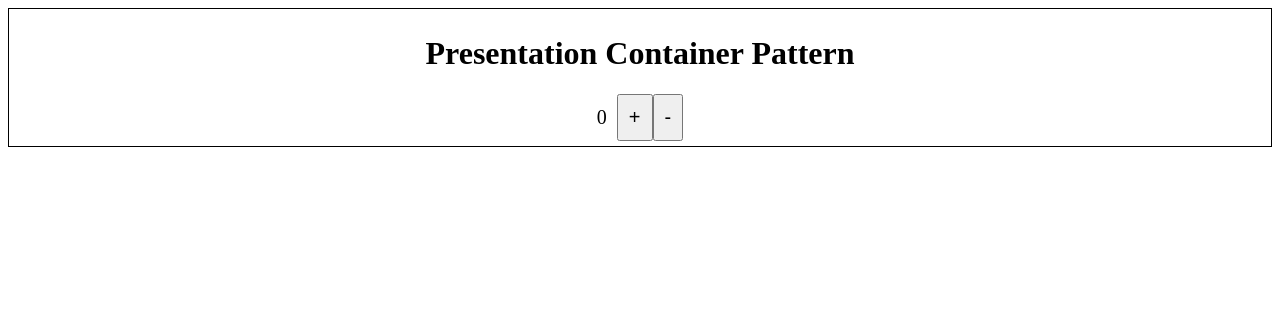
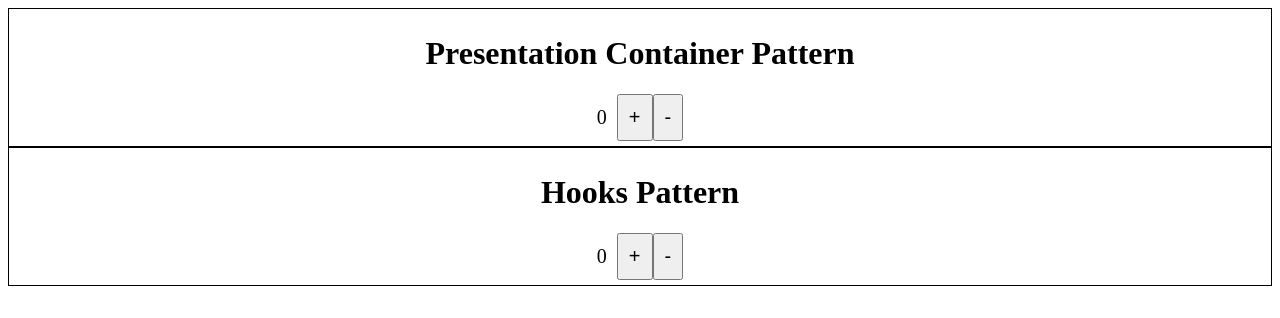
Before and after one commit to pshdev1030/react_design_pattern, a React (Create React App) app: page / in a window 1280 px wide. Shown: the top 318 px of the page. Built offline with nearby package versions, Linux system fonts and the light colour scheme.

Commit message:
Feat: hooks 패턴 추가

```diff
--- a/src/App.tsx
+++ b/src/App.tsx
@@ -1,3 +1,4 @@
+import Hooks from "./patterns/Hooks/Usage";
 import ContainerPresentation from "./patterns/Presentation_Container/Usage";
 import { PatternWrapper } from "./styles";
 
@@ -7,6 +8,9 @@ function App() {
       <div className={PatternWrapper}>
         <ContainerPresentation />
       </div>
+      <div className={PatternWrapper}>
+        <Hooks />
+      </div>
     </>
   );
 }
--- /dev/null
+++ b/src/patterns/Hooks/Usage.tsx
@@ -0,0 +1,10 @@
+import Counter from "./components/Counter";
+
+export default function Hooks() {
+  return (
+    <div>
+      <h1>Hooks Pattern</h1>
+      <Counter />
+    </div>
+  );
+}
--- /dev/null
+++ b/src/patterns/Hooks/components/Counter.tsx
@@ -0,0 +1,22 @@
+import { CounterContentWrapper } from "../../../styles";
+import useCounter from "../hooks/useCounter";
+export default function Counter({
+  initialValue = 0,
+}: {
+  initialValue?: number;
+}) {
+  const [count, handleIncrement, handleDecrement] = useCounter(initialValue);
+  return (
+    <div className={CounterContentWrapper}>
+      <div className="count">{count}</div>
+      <div>
+        <button className="button" onClick={handleIncrement}>
+          +
+        </button>
+        <button className="button" onClick={handleDecrement}>
+          -
+        </button>
+      </div>
+    </div>
+  );
+}
--- /dev/null
+++ b/src/patterns/Hooks/hooks/useCounter.ts
@@ -0,0 +1,16 @@
+import { useState } from "react";
+
+export default function useCounter(
+  initialValue: number
+): [count: number, handleIncrement: () => void, handleDecrement: () => void] {
+  const [count, setCount] = useState(initialValue);
+
+  const handleIncrement = () => {
+    setCount((prev) => prev + 1);
+  };
+  const handleDecrement = () => {
+    setCount((prev) => Math.max(0, prev - 1));
+  };
+
+  return [count, handleIncrement, handleDecrement];
+}
```
Also changed, not shown: 1 other file (tests, documents, lock files or other folders).
